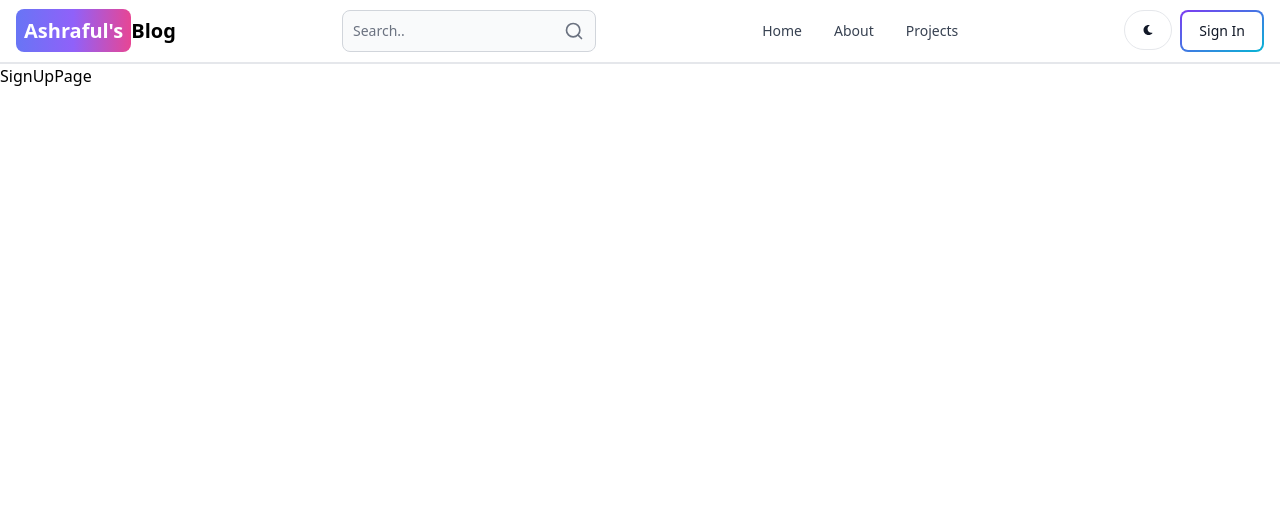
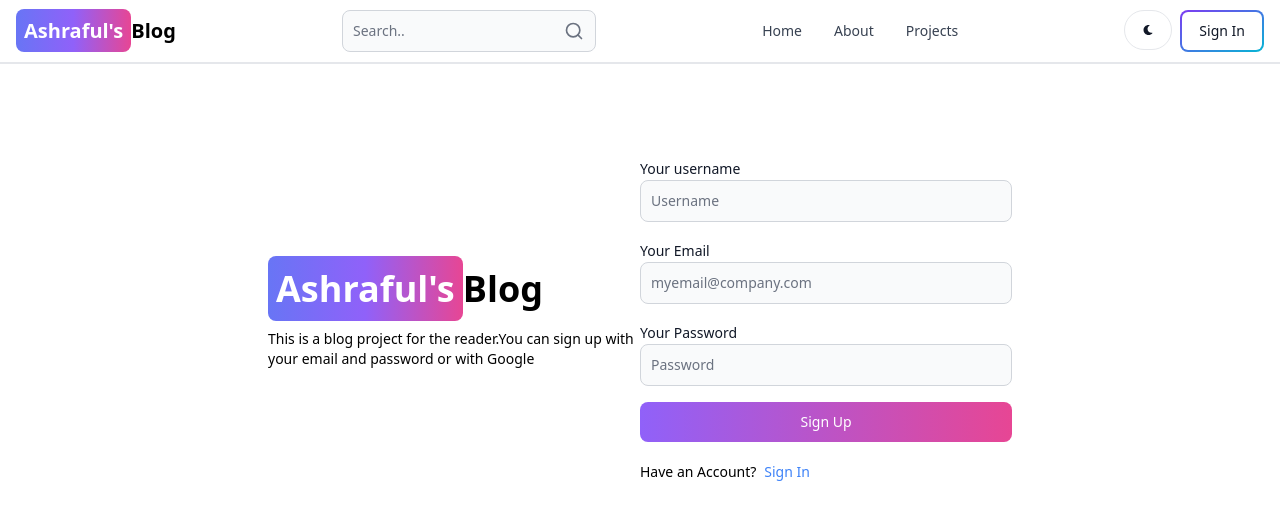
Before and after one commit to Ashraf-ul-I/Year-2024, a React (Vite) app in the folder Aprill-24/Blog-App-Wth-Dashboard/client/: page /sign-Up in a window 1280 px wide. Shown: the top 520 px of the page. Built offline with nearby package versions, Linux system fonts and the light colour scheme.

Commit message:
UPDATE-6: create a signup pages ui

```diff
--- a/Aprill-24/Blog-App-Wth-Dashboard/client/src/pages/SignUpPage.jsx
+++ b/Aprill-24/Blog-App-Wth-Dashboard/client/src/pages/SignUpPage.jsx
@@ -1,8 +1,59 @@
 import React from 'react'
-
+import { Link } from 'react-router-dom'
+import { Button, Label, TextInput } from "flowbite-react";
 const SignUpPage = () => {
   return (
-    <div>SignUpPage</div>
+    <div className='min-h-screen mt-20 '>
+      <div className='flex p-3 max-w-3xl mx-auto flex-col md:flex-row md:items-center'>
+        {/* LeftSide */}
+        <div className='flex-1'>
+          <Link to="/" className=' font-bold dark:text-white text-4xl'>
+            <span className='px-2 py-2 bg-gradient-to-r from-indigo-500 via-purple-500 to-pink-500 rounded-lg text-white'>Ashraful's</span>
+            Blog
+          </Link>
+          <p className='text-sm mt-5'>
+            This is a blog project for the reader.You can sign up with your email and password
+            or with Google
+          </p>
+        </div>
+
+        {/* rghtSide */}
+        <div className='flex-1'>
+          <form className='flex flex-col gap-4'>
+            <div>
+              <Label value='Your username'></Label>
+              <TextInput
+                type='text'
+                placeholder='Username'
+                id='username' />
+
+            </div>
+            <div>
+              <Label value='Your Email'></Label>
+              <TextInput
+                type='text'
+                placeholder='myemail@company.com'
+                id='email' />
+
+            </div>
+            <div>
+              <Label value='Your Password'></Label>
+              <TextInput
+                type='text'
+                placeholder='Password'
+                id='username' />
+
+            </div>
+            <Button gradientDuoTone='purpleToPink' type='submit'>Sign Up</Button>
+          </form>
+
+          <div className='flex gap-2 text-sm mt-5'>
+            <span>Have an Account?</span>
+            <Link to='/sign-in' className='text-blue-500'>Sign In</Link>
+          </div>
+        </div>
+      </div>
+    </div>
   )
 }
 
```
